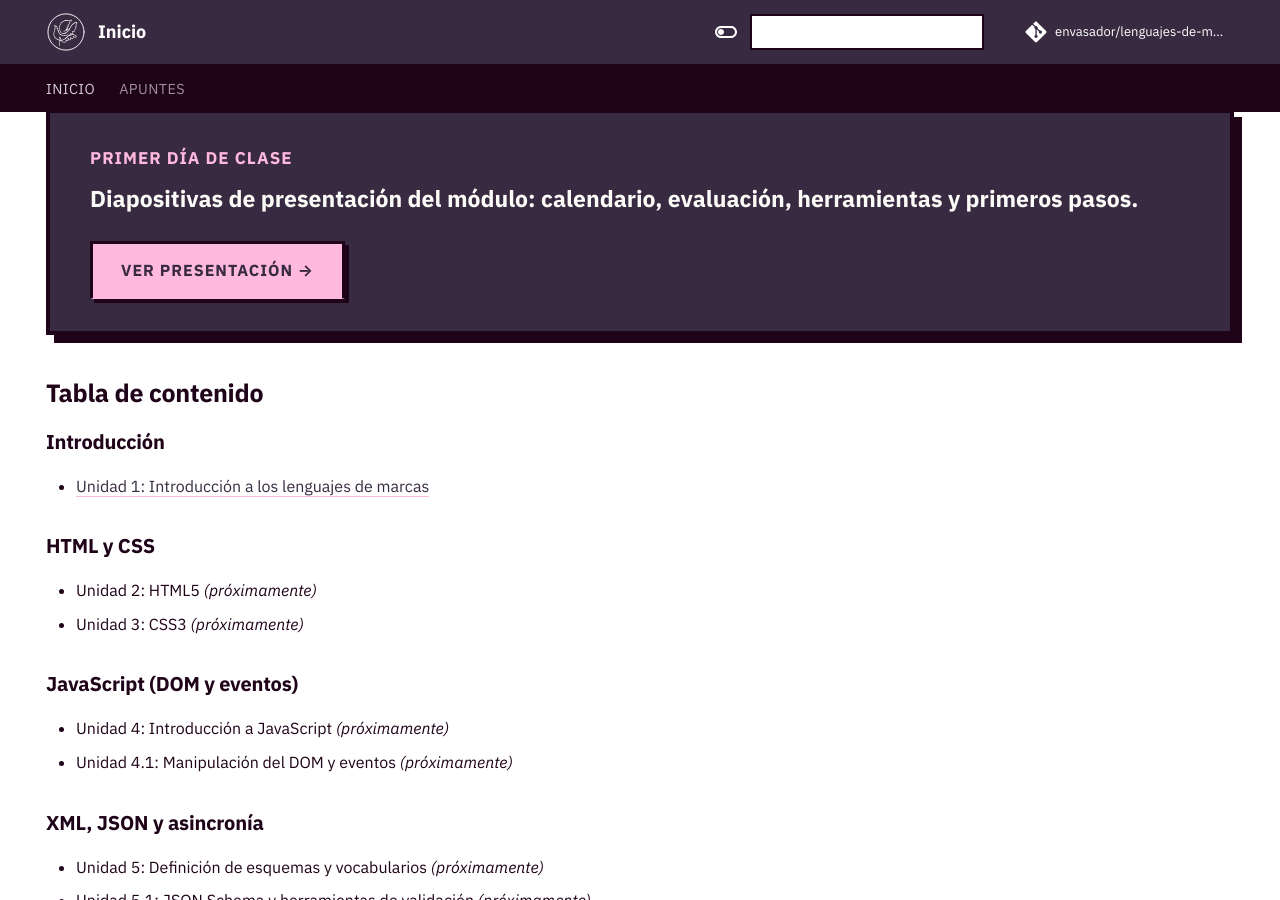
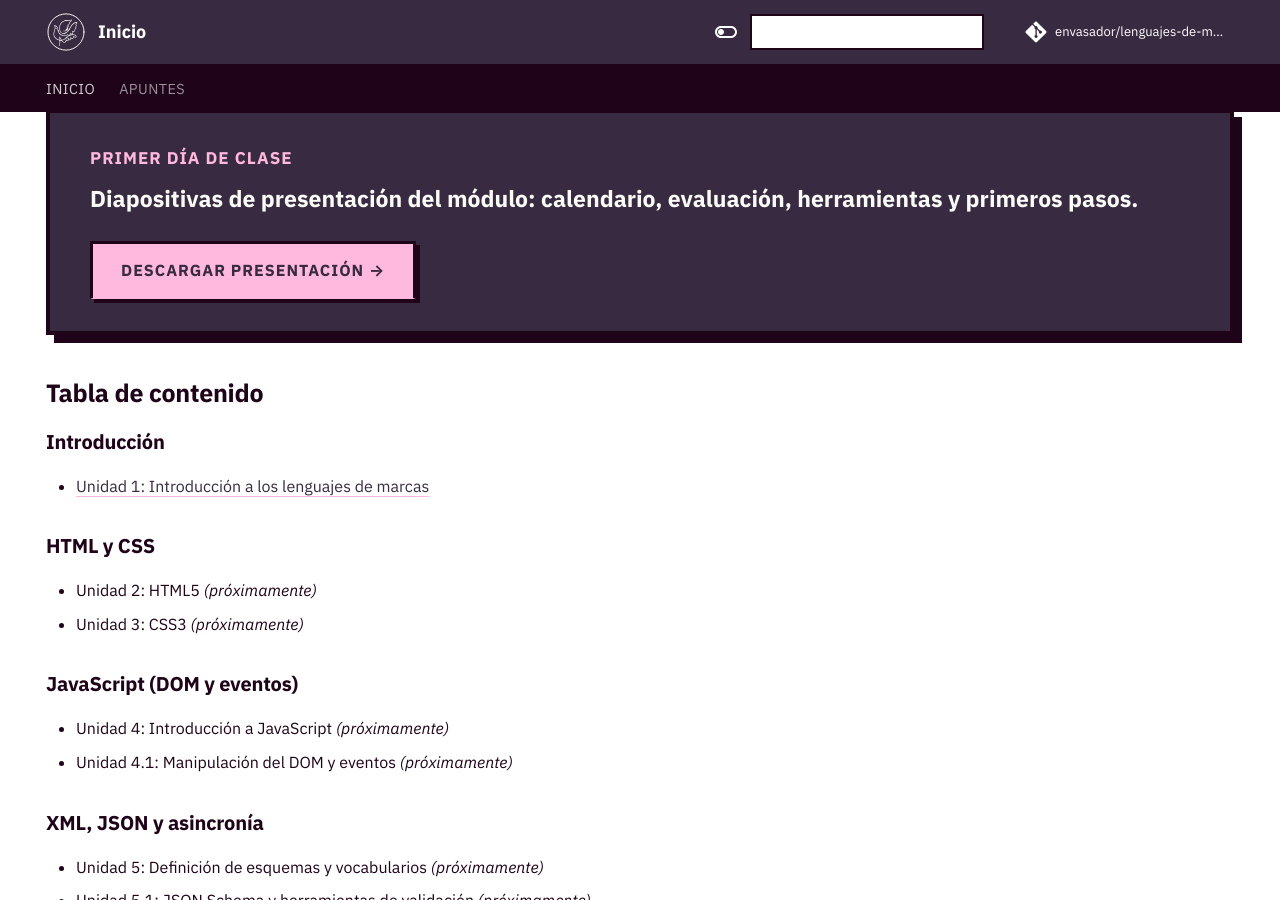
Before and after one commit to envasador/lenguajes-de-marcas, an MkDocs documentation site: the page built from docs/index.md, in a window 1280 px wide and 900 px high, scrolled down 787 px. Built offline with MkDocs 1.6.1 and Material for MkDocs 9.7.7, drawn with Linux system fonts in a browser that asks for light colours; comment, search, counter and statistics services are not loaded.

Commit message:
Enlazar presentación del módulo como PDF local

```diff
--- a/docs/index.md
+++ b/docs/index.md
@@ -19,7 +19,7 @@ Este curso está diseñado para que adquieras las habilidades necesarias en el m
     <p style="margin:0 0 8px 0; color:#FFB8DE; font-weight:700; text-transform:uppercase; letter-spacing:1px; font-size:0.85rem;">Primer día de clase</p>
     <p style="margin:0; color:#FBFBF8; font-size:1.15rem; font-weight:600;">Diapositivas de presentación del módulo: calendario, evaluación, herramientas y primeros pasos.</p>
   </div>
-  <a href="https://claude.ai/artifact/KoRNMKTBCBXrznqV6RhKAR" target="_blank" rel="noopener" style="background:#FFB8DE; color:#1F0318; border:3px solid #1F0318; box-shadow:4px 4px 0 #1F0318; padding:14px 28px; font-weight:700; text-transform:uppercase; letter-spacing:1px; text-decoration:none; white-space:nowrap;">Ver presentación →</a>
+  <a href="assets/presentacion-modulo.pdf" target="_blank" rel="noopener" style="background:#FFB8DE; color:#1F0318; border:3px solid #1F0318; box-shadow:4px 4px 0 #1F0318; padding:14px 28px; font-weight:700; text-transform:uppercase; letter-spacing:1px; text-decoration:none; white-space:nowrap;">Descargar presentación →</a>
 </div>
 
 ## Tabla de contenido
```
Also changed, not shown: 1 other file.
